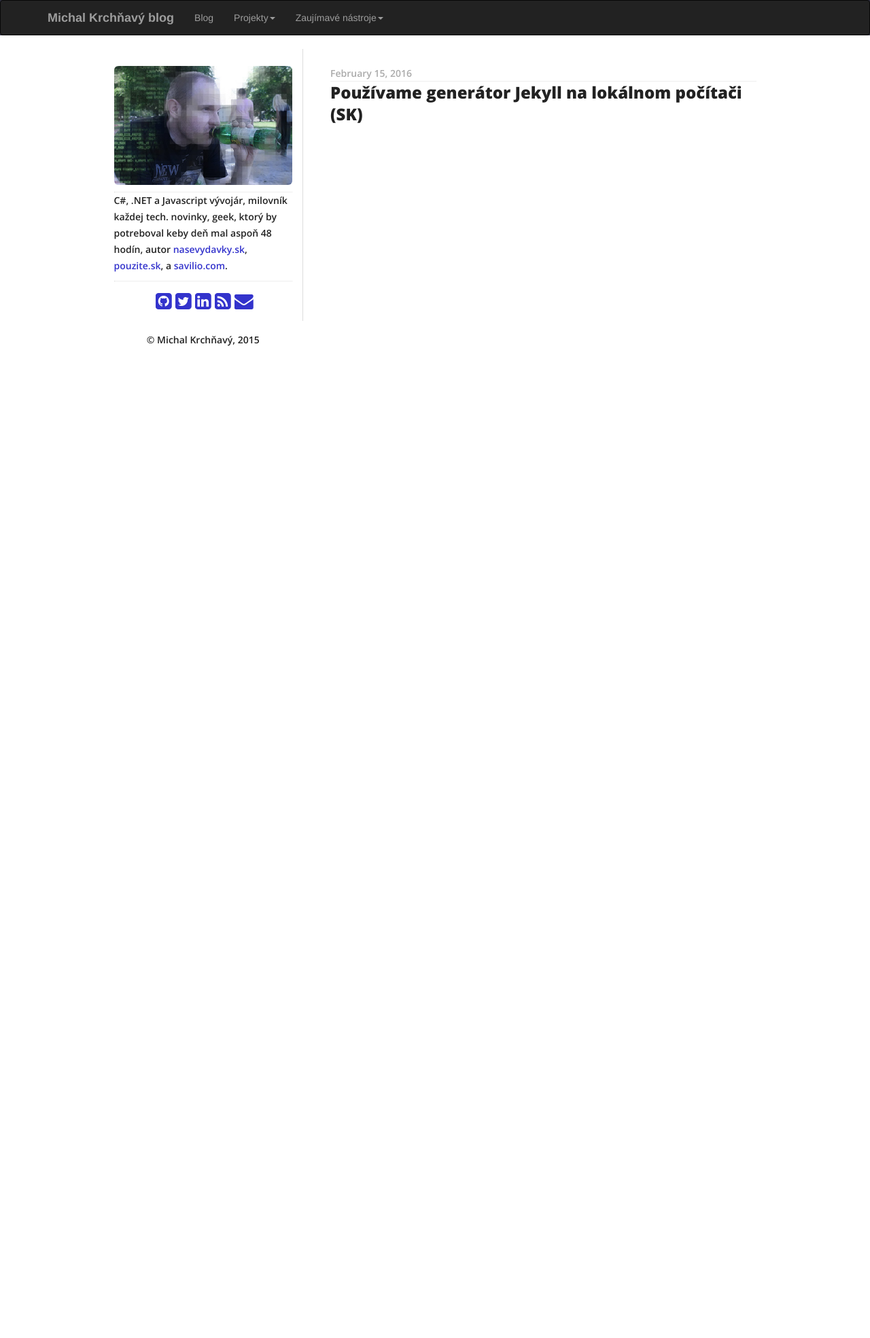
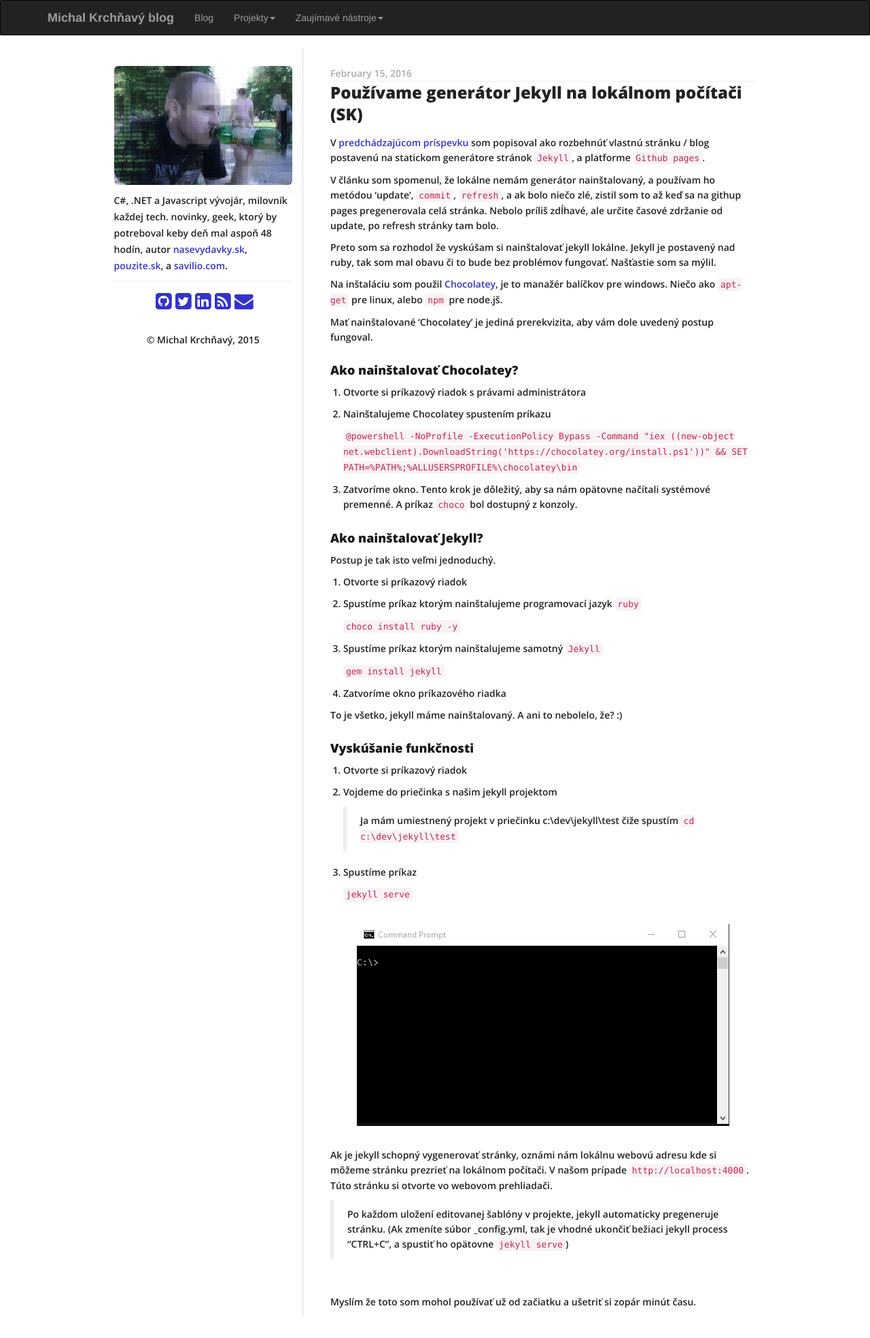
Before and after one commit to zemacik/zemacik.github.io, a Jekyll site: the page built from _posts/2016-02-15-pouzivame_generator_jekyll_na_lokalnom_pocitaci.md, in a window 1280 px wide. Shown: the whole page at 68% size. Built offline with Jekyll 4.4.1, drawn with Linux system fonts in a browser that asks for light colours; nearby versions of some CDN libraries; before the commit the page ends 900 px from its top, so only the background shows below that.

Commit message:
Initial commit

```diff
--- a/_includes/css/screen.css
+++ b/_includes/css/screen.css
@@ -24,6 +24,10 @@
   color: #181818;
   font-family: "open sans", sans-serif;
   font-weight: 600;
+}
+
+h2, h3, h4, h5, h6 {
+  margin-top:25px;
 }
 
 h1.title {
--- a/_posts/2016-02-15-pouzivame_generator_jekyll_na_lokalnom_pocitaci.md
+++ b/_posts/2016-02-15-pouzivame_generator_jekyll_na_lokalnom_pocitaci.md
@@ -9,3 +9,74 @@
 tags: [jekyll, tutorial]
 published: true
 ---
+
+V [predchádzajúcom príspevku][100] som popisoval ako rozbehnúť vlastnú stránku / blog postavenú na statickom generátore stránok `Jekyll`, a platforme `Github pages`.
+
+V článku som spomenul, že lokálne nemám generátor nainštalovaný, a používam ho metódou 'update', `commit`, `refresh`, a ak bolo niečo zlé, zistil som to až keď sa na githup pages pregenerovala celá stránka. Nebolo príliš zdĺhavé, ale určite časové zdržanie od update, po refresh stránky tam bolo.
+
+Preto som sa rozhodol že vyskúšam si nainštalovať jekyll lokálne. Jekyll je postavený nad ruby, tak som mal obavu či to bude bez problémov fungovať. Našťastie som sa mýlil.
+
+Na inštaláciu som použil [Chocolatey][2], je to manažér balíčkov pre windows. Niečo ako `apt-get` pre linux, alebo `npm` pre node.jš.
+
+Mať nainštalované 'Chocolatey' je jediná prerekvizita, aby vám dole uvedený postup fungoval.
+
+
+## Ako nainštalovať Chocolatey?
+
+1. Otvorte si príkazový riadok s právami administrátora
+
+2. Nainštalujeme Chocolatey spustením príkazu
+
+    `@powershell -NoProfile -ExecutionPolicy Bypass -Command "iex ((new-object net.webclient).DownloadString('https://chocolatey.org/install.ps1'))" && SET PATH=%PATH%;%ALLUSERSPROFILE%\chocolatey\bin`
+
+3. Zatvoríme okno. Tento krok je dôležitý, aby sa nám opätovne načítali systémové premenné. A príkaz `choco` bol dostupný z konzoly.
+
+
+## Ako nainštalovať Jekyll?
+
+Postup je tak isto veľmi jednoduchý.
+
+1. Otvorte si príkazový riadok
+
+2. Spustíme príkaz ktorým nainštalujeme programovací jazyk `ruby`
+
+    `choco install ruby -y`
+
+3. Spustíme príkaz ktorým nainštalujeme samotný `Jekyll`
+
+    `gem install jekyll`
+
+4. Zatvoríme okno príkazového riadka
+
+
+To je všetko, jekyll máme nainštalovaný. A ani to nebolelo, že? :)
+
+
+## Vyskúšanie funkčnosti
+
+1. Otvorte si príkazový riadok
+
+2. Vojdeme do priečinka s našim jekyll projektom
+
+    > Ja mám umiestnený projekt v priečinku c:\dev\jekyll\test čiže spustím `cd c:\dev\jekyll\test`
+
+3. Spustíme príkaz
+
+    `jekyll serve`
+
+<br/>
+![Postup v obrázku](/assets/posts/2016/20160215_01_jekyll_serve.gif){: class="img img-responsive"}
+<br/>
+
+Ak je jekyll schopný vygenerovať stránky, oznámi nám lokálnu webovú adresu kde si môžeme stránku prezrieť na lokálnom počítači. V našom prípade `http://localhost:4000`. Túto stránku si otvorte vo webovom prehliadači.
+
+> Po každom uložení editovanej šablóny v projekte, jekyll automaticky pregeneruje stránku. (Ak zmeníte súbor _config.yml, tak je vhodné ukončiť bežiaci jekyll process "CTRL+C", a spustiť ho opätovne `jekyll serve`)
+
+
+<br/>
+
+Myslím že toto som mohol používať už od začiatku a ušetriť si zopár minút času.
+
+
+[2]: https://chocolatey.org/ "Chocolatey"
+[100]: {% post_url 2016-02-14-vytvorenie_vlastnej_webovej_stranky-blogu_s_verzionovanim_a_zdarma %} "Oboznamenie sa s Jekyll"
```
Also changed, not shown: _posts/2016-02-14-vytvorenie_vlastnej_webovej_stranky-blogu_s_verzionovanim_a_zdarma.md (+1 -1 lines), assets/posts/2016/20160215_01_jekyll_serve.gif (added).
